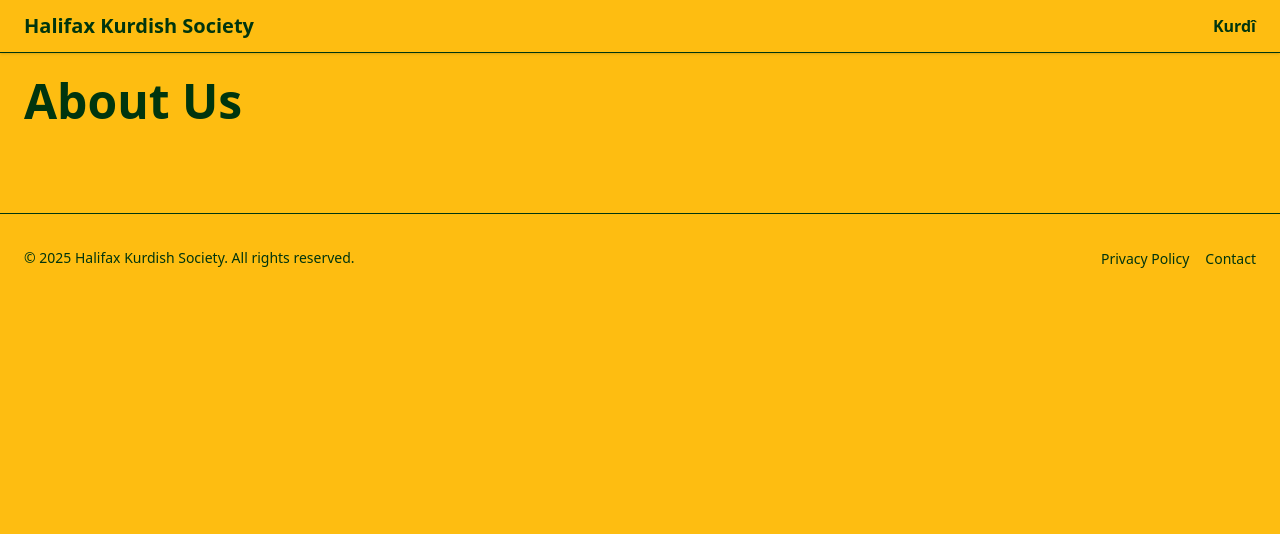
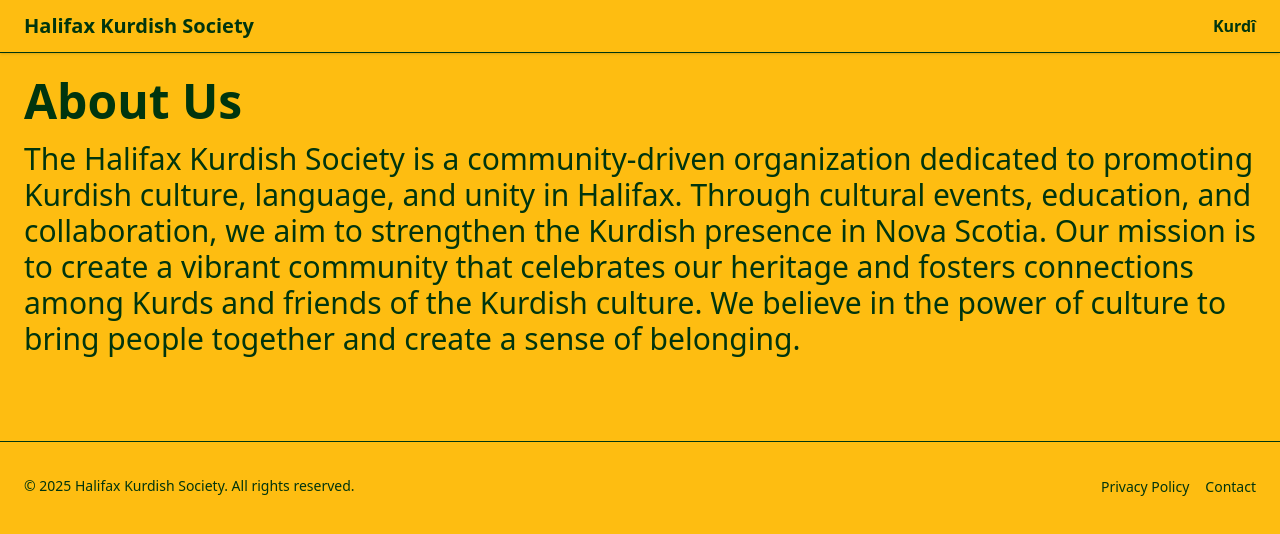
Before and after one commit to ali-alhusseini/halifax-kurdish, a React (Vite) app: page /about in a window 1280 px wide. Shown: the top 534 px of the page. Built offline with nearby package versions, Linux system fonts and the light colour scheme.

Commit message:
Update About page layout and content

```diff
--- a/src/locales/ku.json
+++ b/src/locales/ku.json
@@ -13,6 +13,11 @@
     "subtitle": "Nîşana çanda kurdan û cihê me ye îro li Nova Scotia.",
     "description": "Nivîsandina mîxî ya Mediyan di logoyê de navê “kurd” e, her tîpek bi dengekî ye: [KU], [U], û [D] bi rêz. Ev nivîsandin ku li gelek deverên Kurdistantê wek Keleha Wanê tê dîtin îro dîroka kurdan û beşdarbûna di şaristaniya mirovan de dide xuyakirin. Li aliyê din ê logoyê, xêzek kevin e ya mirovên Mi'kmaq ye. Ew kergedenekî deryayê ye. Ev wek nîşana Halifax û Nova Scotia tê xuya kirin. Ev herdu sembol nîşana çanda me ya dewlemend in û her wiha hebûna me li ser vê axê ne. Rêzgirtina paşerojê û nerîna li pêşerojê."
   },
+  "about": {
+    "title": "Li ser me",
+    "shortDescription": "Civaka Kurdên Halifaxê rêkxistinek civakî ye ku li ser xebatên çandî, zimanî, û yekîtiya kurdî li Halifaxê dixebite. Di rêya bûyerên çandî, perwerdehayî, û hevakariyê de, em hewl didin civaka kurd li Nova Scotia bi pêş ve bixin.",
+    "longDescription": "Civaka Kurdên Halifaxê rêkxistinek civakî ye ku li ser xebatên çandî, zimanî, û yekîtiya kurdî li Halifaxê dixebite. Di rêya bûyerên çandî, perwerdehayî, û hevakariyê de, em hewl didin civaka kurd li Nova Scotia bi pêş ve bixin. Armanca me ew e ku civakek zindî ava bikin ku mîrateya me pîroz bike û têkiliyên di navbera kurdan û dostên çanda kurdî de xurt bike. Em bawer in ku hêza çanda dikare mirov bi hev re bigire û hestek ji bo hebûnê biafirîne."
+  },
   "navigationCardsTitle": "Bêtir civaka me nas bikin.",
   "cardTitles": {
     "about": "Li ser me",
--- a/src/pages/About.jsx
+++ b/src/pages/About.jsx
@@ -6,6 +6,7 @@ export default function About() {
     return (
         <section className="p-6 mx-auto">
             <h1 className="text-3xl md:text-5xl font-bold mb-4">{t("about.title")}</h1>
+            <p className="mb-3 text-2xl md:text-3xl">{t("about.longDescription")}</p>
         </section>
     )
 }
```
